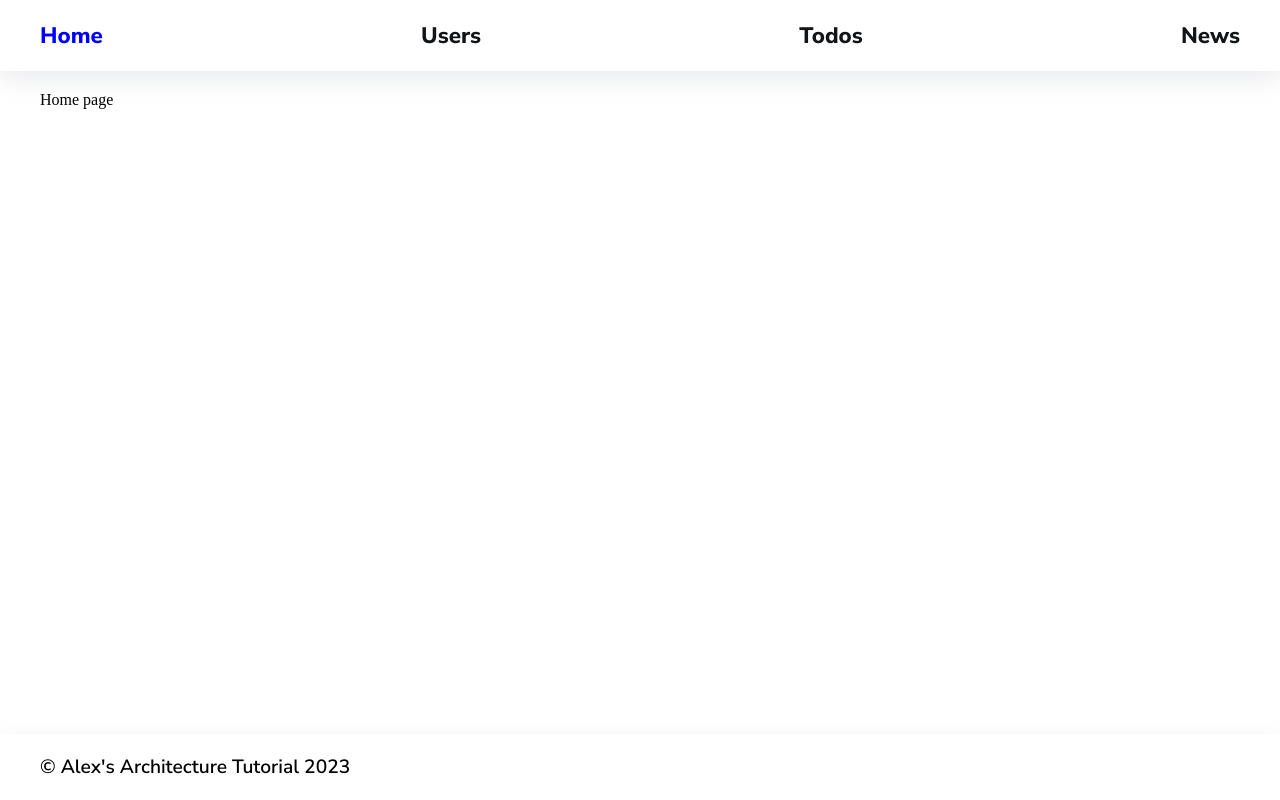
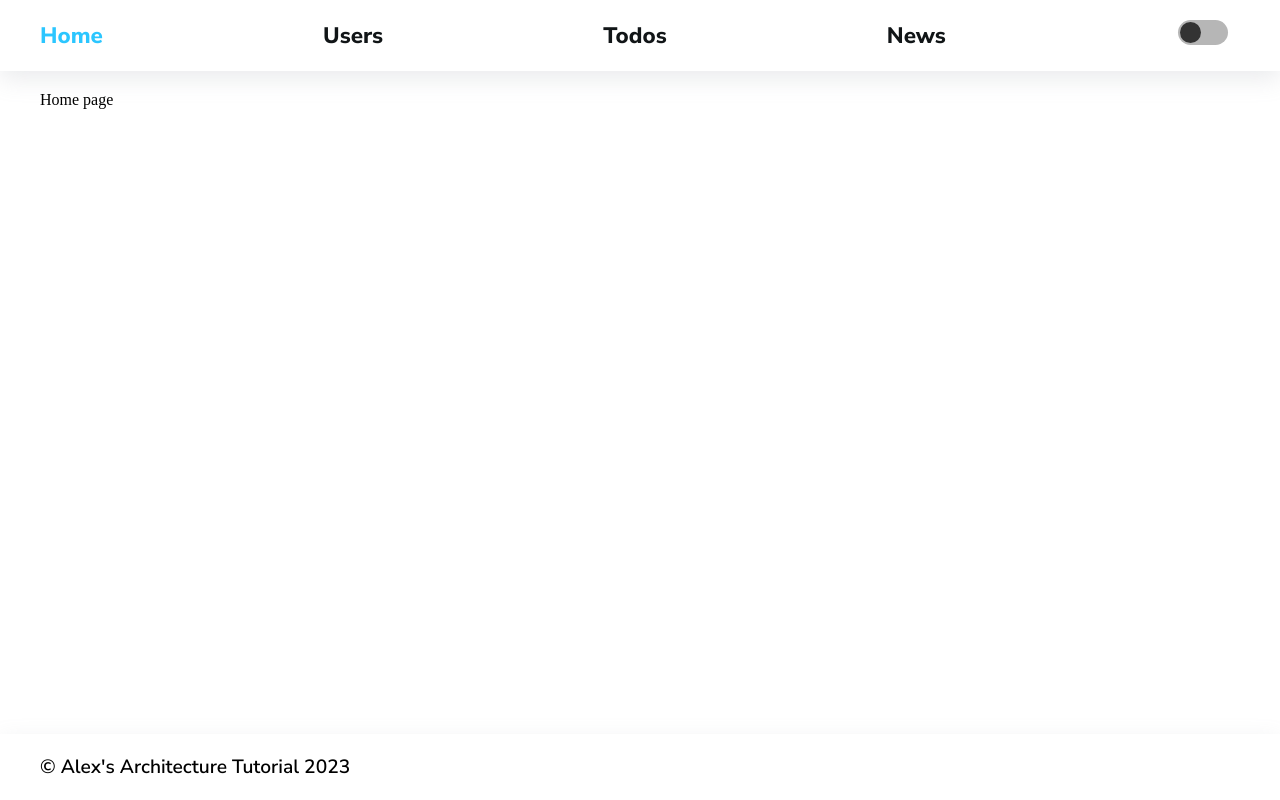
Before and after one commit to Aandi1989/Blog, a React (Create React App) app: page / in a window 1280 px wide. Built offline with nearby package versions, Linux system fonts and the light colour scheme.

Commit message:
Switch button completed without useContext

```diff
--- a/src/pages/index.ts
+++ b/src/pages/index.ts
@@ -5,3 +5,4 @@ export * from "./news";
 export * from "./posts";
 export * from "./not-found-page";
 export * from "./todos";
+export * from "./layout";
--- a/src/shared/components/layout/layout.component.tsx
+++ b/src/pages/layout/layout.component.tsx
@@ -1,5 +1,5 @@
 import { Outlet } from "react-router-dom";
-import { Header, Footer } from "../index";
+import { Header, Footer } from "../../shared/components/index";
 import * as Styled from "./layout.style";
 
 export const Layout = () => {
--- a/src/shared/components/app-routes/app-routes.component.tsx
+++ b/src/shared/components/app-routes/app-routes.component.tsx
@@ -7,7 +7,7 @@ import { TodosPage } from "@pages/todos";
 import { UserPage } from "@pages/user";
 import { UsersPage } from "@pages/users";
 import { Route, Routes } from "react-router-dom";
-import { Layout } from "@shared/components";
+import { Layout } from "@pages/layout";
 
 const Router: React.FC = () => {
   return (
--- a/src/shared/components/header/header.component.tsx
+++ b/src/shared/components/header/header.component.tsx
@@ -1,6 +1,7 @@
 import { memo } from "react";
 import { RouteNames } from "@core/constants";
 import * as Styled from "./header.styles";
+import { Switch } from "@shared/components";
 
 const Header: React.FC = () => {
   return (
@@ -10,6 +11,7 @@ const Header: React.FC = () => {
         <Styled.NavigationLink to={RouteNames.USERS}>Users</Styled.NavigationLink>
         <Styled.NavigationLink to={RouteNames.TODOS}>Todos</Styled.NavigationLink>
         <Styled.NavigationLink to={RouteNames.NEWS}>News</Styled.NavigationLink>
+        <Switch />
       </Styled.Wrapper>
     </Styled.Header>
   );
--- a/src/shared/components/header/header.styles.ts
+++ b/src/shared/components/header/header.styles.ts
@@ -22,6 +22,6 @@ export const NavigationLink = styled(NavLink)`
     text-decoration: underline;
   }
   &.active {
-    color: blue;
+    color: #2bc6ff;
   }
 `;
--- a/src/shared/components/index.ts
+++ b/src/shared/components/index.ts
@@ -1,4 +1,4 @@
 export * from "./app-routes";
 export * from "./header";
 export * from "./footer";
-export * from "./layout";
+export * from "./switch";
--- /dev/null
+++ b/src/shared/components/switch/index.ts
@@ -0,0 +1 @@
+export { default as Switch } from "./switch.component";
--- /dev/null
+++ b/src/shared/components/switch/switch.component.tsx
@@ -0,0 +1,19 @@
+import React, { useState } from "react";
+import * as Styled from "./switch.styles";
+
+const Switch: React.FC = () => {
+  const [isToggled, setIsToggled] = useState(false);
+
+  const onToggle = () => {
+    setIsToggled(!isToggled);
+  };
+
+  return (
+    <Styled.ToggleSwitchWrapper>
+      <Styled.ToggleSwitchInput checked={isToggled} onChange={onToggle} />
+      <Styled.ToggleSwitchSlider isToggled={isToggled} />
+    </Styled.ToggleSwitchWrapper>
+  );
+};
+
+export default Switch;
--- /dev/null
+++ b/src/shared/components/switch/switch.styles.ts
@@ -0,0 +1,42 @@
+import styled from "styled-components";
+
+type Props = {
+  isToggled: boolean;
+};
+
+export const ToggleSwitchWrapper = styled.label`
+  position: relative;
+  display: inline-block;
+  width: 50px;
+  height: 25px;
+  margin: 0 0.75rem;
+`;
+
+export const ToggleSwitchInput = styled.input.attrs({ type: "checkbox" })`
+  display: none;
+`;
+
+export const ToggleSwitchSlider = styled.span<Props>`
+  position: absolute;
+  cursor: pointer;
+  background-color: ${({ isToggled }) => (isToggled ? "#2bc6ff" : "#b6b6b6")};
+  border-radius: 25px;
+  top: 0;
+  right: 0;
+  bottom: 0;
+  left: 0;
+  transition: background-color 0.2s ease;
+
+  &::before {
+    position: absolute;
+    content: "";
+    left: 2px;
+    top: 2px;
+    width: 21px;
+    height: 21px;
+    background-color: #333;
+    border-radius: 50%;
+    transform: ${({ isToggled }) => (isToggled ? "translateX(25px)" : "none")};
+    transition: transform 0.3s ease;
+  }
+`;
```
Also changed, not shown: src/core/hoc/MyThemeProvider.tsx (added), src/pages/layout/index.ts (renamed from src/shared/components/layout/index.ts), src/pages/layout/layout.style.tsx (renamed from src/shared/components/layout/layout.style.tsx).
